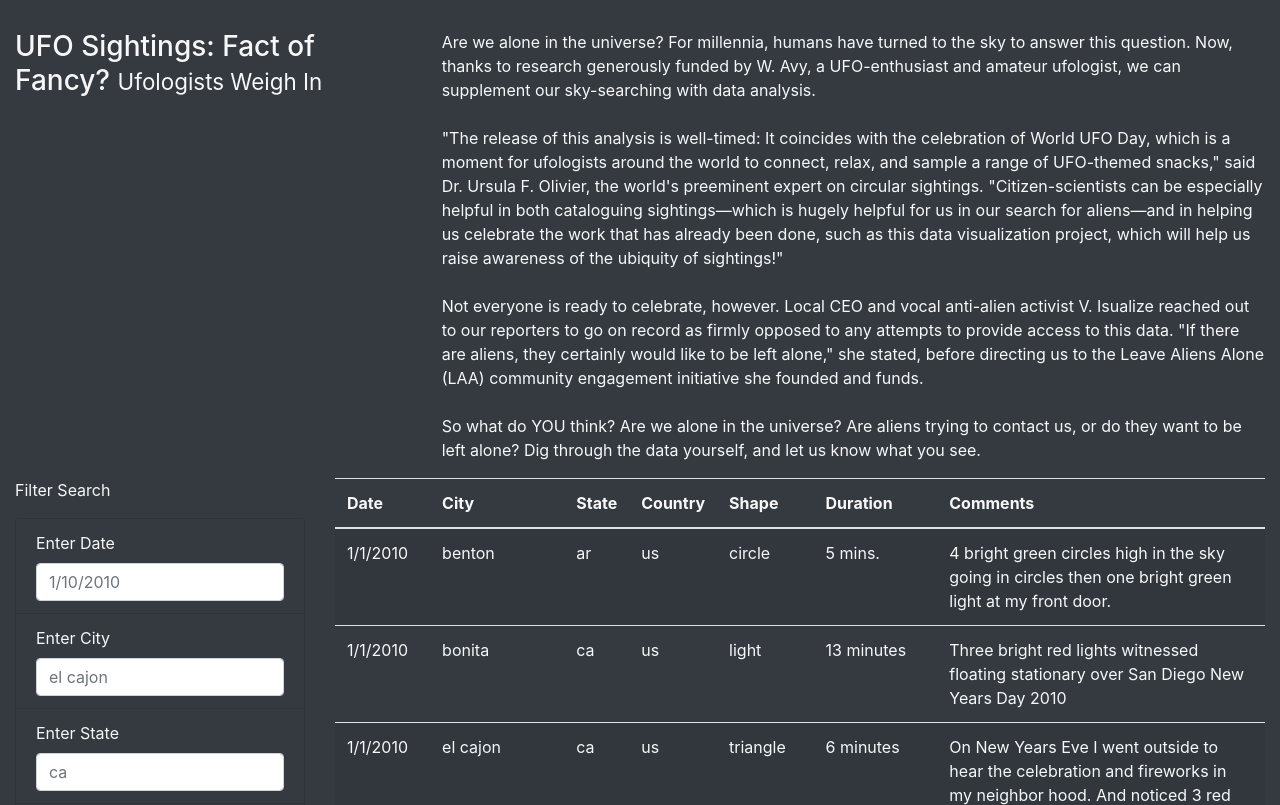
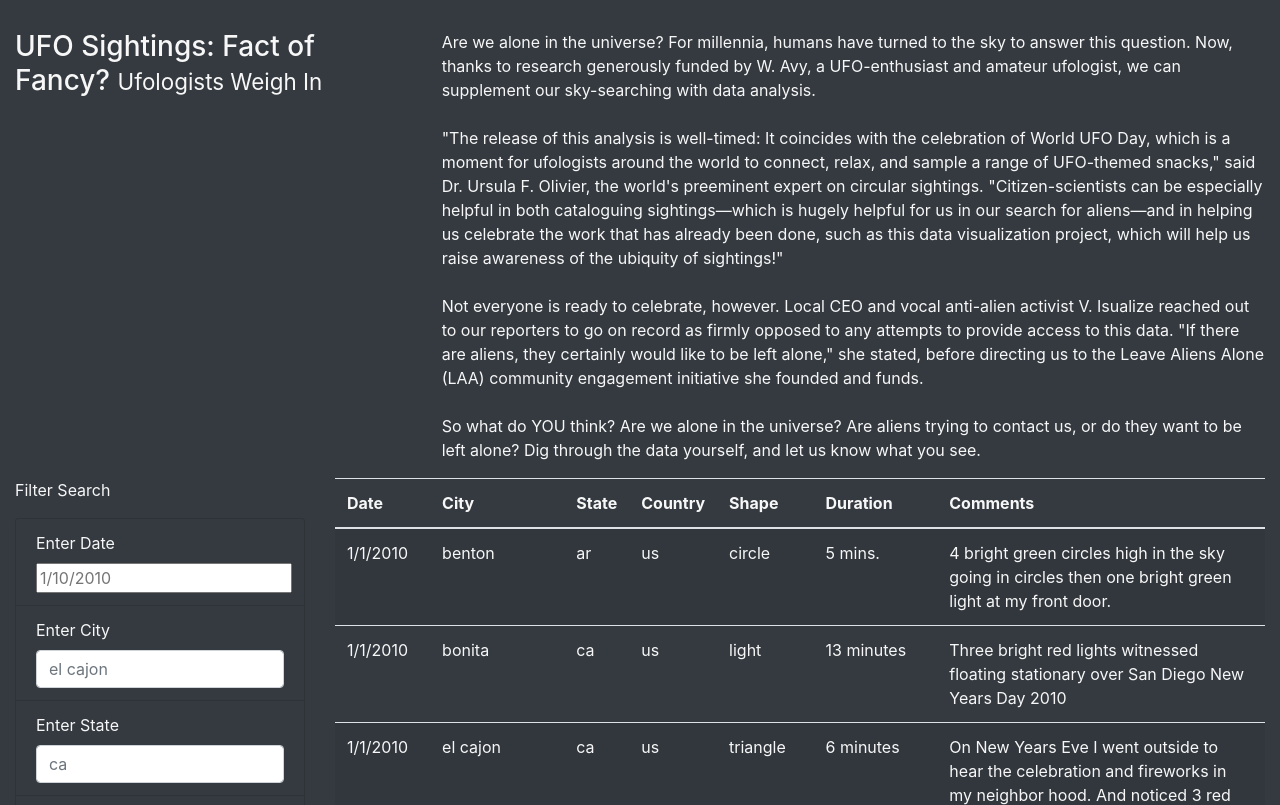
Before and after one commit to Nidaiq/UFOs, a plain HTML site: page Repo/index.html in a window 1280 px wide. Shown: the part 261-1066 px from the top of the page. Drawn offline with nearby package versions, Linux system fonts and the light colour scheme; files whose address does not match are found by name.

Commit message:
slight change to html code

```diff
--- a/Repo/index.html
+++ b/Repo/index.html
@@ -43,7 +43,7 @@
         <ul class="list-group bg-dark">
           <li class="list-group-item bg-dark">
             <label for="date">Enter Date</label>
-            <input type="text" placeholder="1/10/2010" id="datetime" class = "form-control"/>
+            <input type="text" placeholder="1/10/2010" id="datetime"/>
           </li>
           <li class="list-group-item bg-dark">
             <label for="City">Enter City</label>
```
Also changed, not shown: Repo/index-MISC.html (renamed from Repo/index copy.html).
